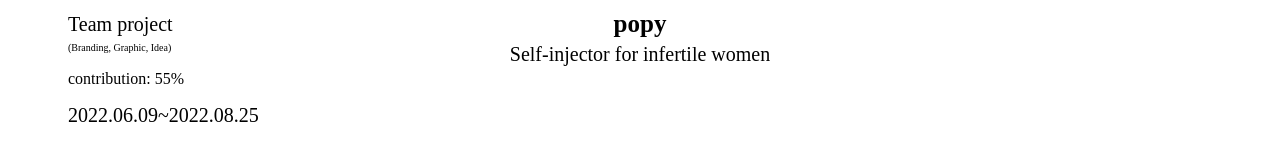
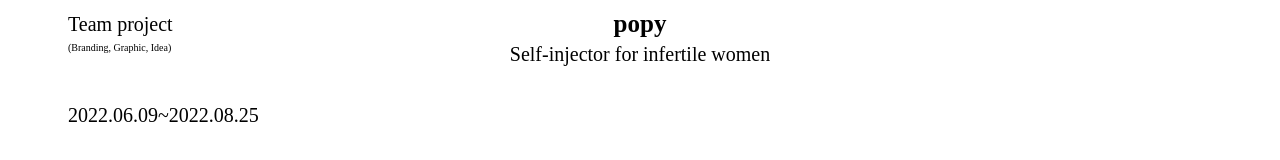
Before and after one commit to suhnyun/shweb, a plain HTML site: page popy.html in a window 1280 px wide. Shown: the part 121-281 px from the top of the page. Drawn offline with Linux system fonts and the light colour scheme; a web font is replaced by a local one.

Commit message:
기여도 삭제

```diff
--- a/popy.html
+++ b/popy.html
@@ -17,9 +17,6 @@
     <section class="left">
       <div class="projectMember">
         Team project
-      </div>
-      <div class="projectContribution">
-        contribution: 55%
       </div>
       <div class="projectRole">
         (Branding, Graphic, Idea)
```
